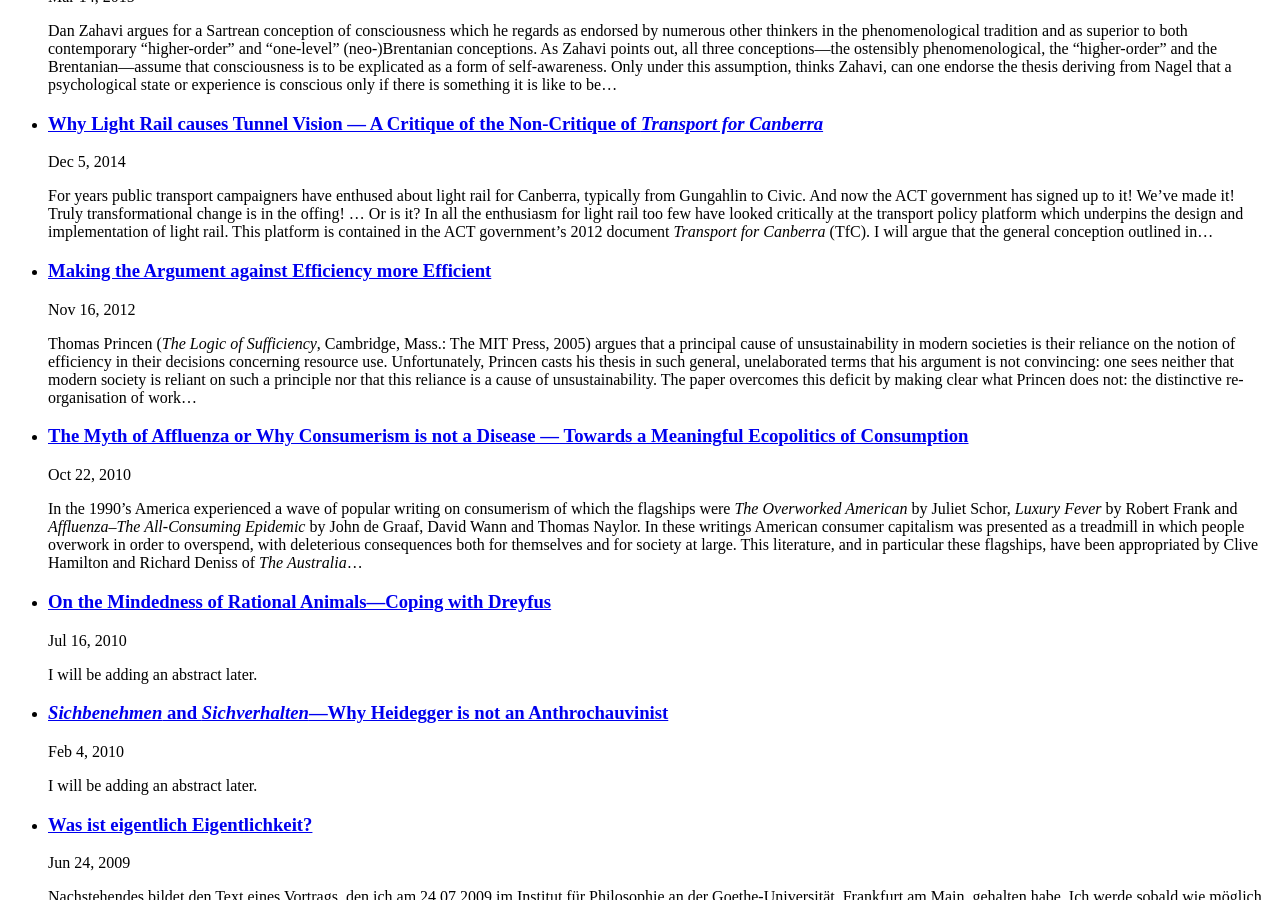
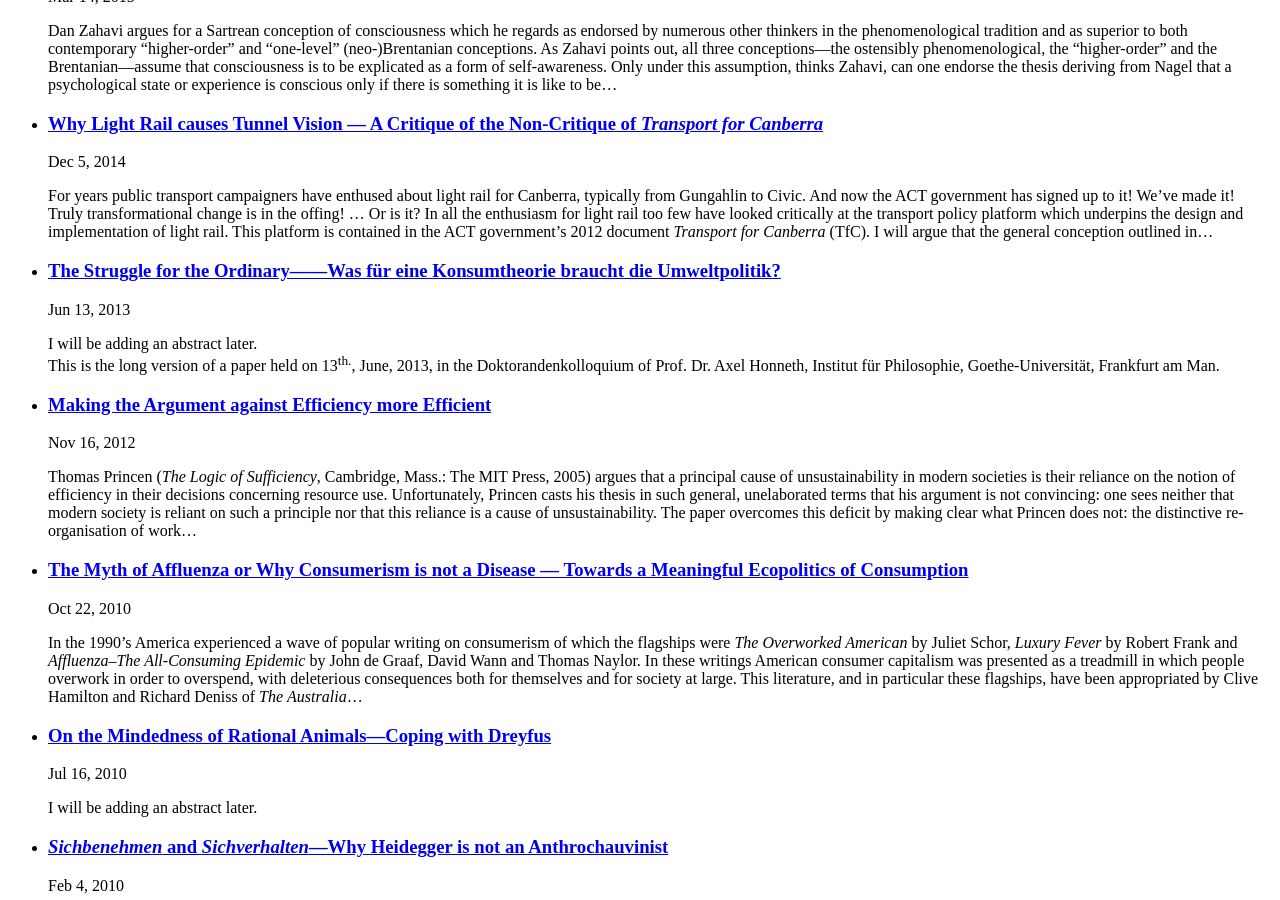
Before and after one commit to klepas/bruins-site, a Jekyll site: the page built from papers.html, in a window 1280 px wide and 900 px high, scrolled down 1399 px. Built offline with Jekyll 4.4.1, drawn with Linux system fonts in a browser that asks for light colours; nearby versions of some CDN libraries; some web fonts are replaced; a file with an impossible date is left out.

Commit message:
Updated 2013-06-13-The-Struggle-for-the-Ordinary.md

```diff
--- a/papers/_posts/2013-06-13-The-Struggle-for-the-Ordinary.md
+++ b/papers/_posts/2013-06-13-The-Struggle-for-the-Ordinary.md
@@ -3,13 +3,14 @@ layout: post
 title: >-
   The Struggle for the Ordinary——Was für eine Konsumtheorie braucht die
   Umweltpolitik?
-date: {}
+date: 2013-06-13T00:00:00.000Z
 version: '09.07.13, 21:30 pm'
 author: Carleton B. Christensen
 abstract: >-
-  I will be adding an abstract later.<br>This is a paper held on
-  13<sup>th.</sup>, June, 2013, in the Doktorandenkolloquium of Prof. Dr. Axel
-  Honneth, Institut für Philosophie, Goethe-Universität, Frankfurt am Man.
+  I will be adding an abstract later.<br>This is the long version of a paper
+  held on 13<sup>th.</sup>, June, 2013, in the Doktorandenkolloquium of Prof.
+  Dr. Axel Honneth, Institut für Philosophie, Goethe-Universität, Frankfurt am
+  Man.
 published: true
 ---
 
```
